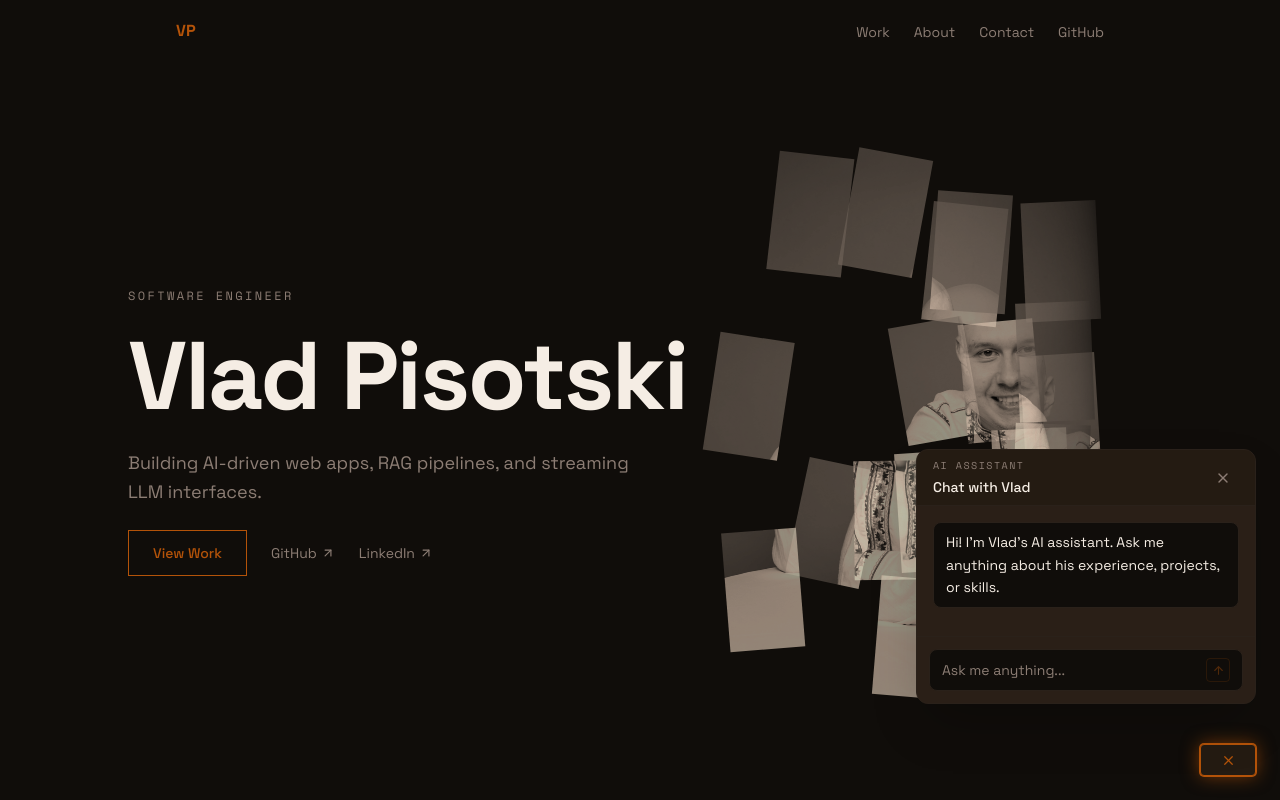
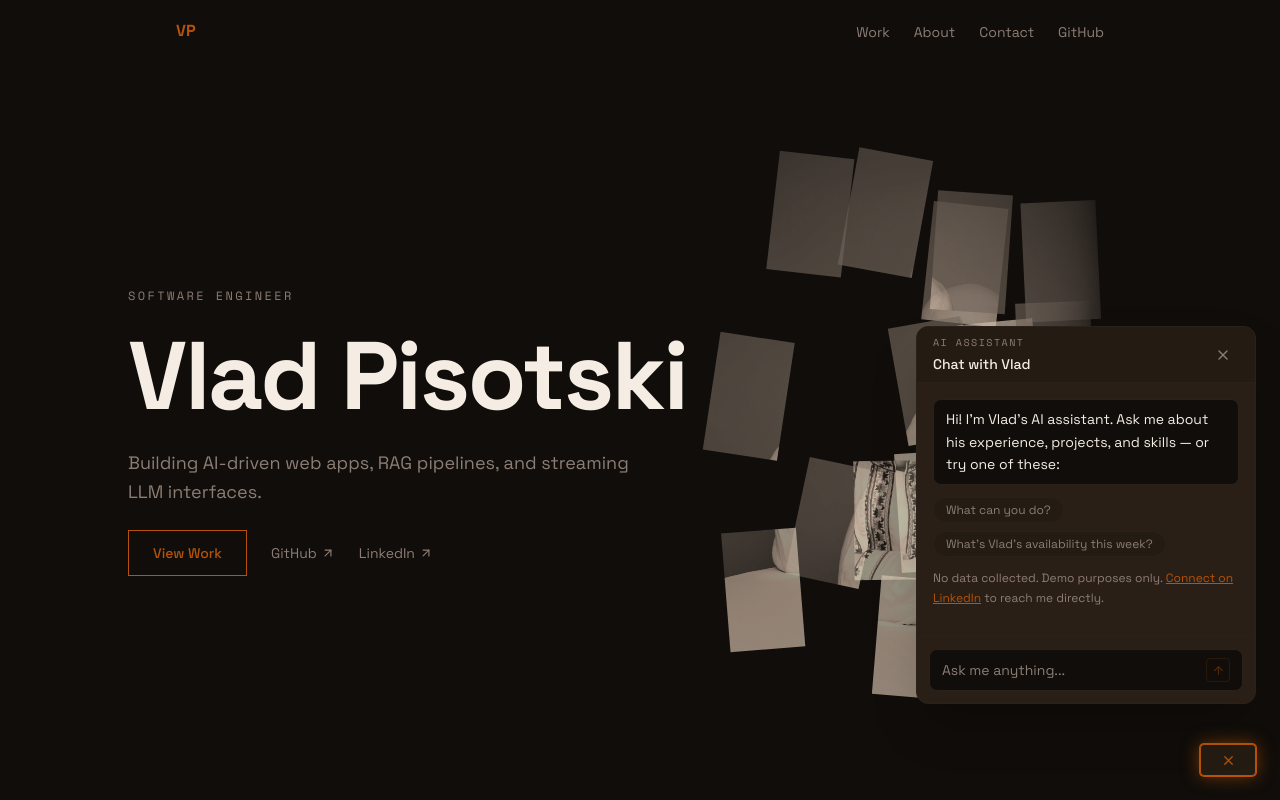
Before and after one commit to Pisotski/portfolio, a Next.js app: page / in a window 1280 px wide. Both pictures are taken after a click on the button "Open chat". Shown: the top 800 px of the page. Built offline with nearby package versions, Linux system fonts and the light colour scheme.

Commit message:
feat(chat): welcome message, suggestion chips, and disclaimer

```diff
--- a/components/ui/ChatDrawer.tsx
+++ b/components/ui/ChatDrawer.tsx
@@ -8,6 +8,7 @@ import { useChat } from "@ai-sdk/react";
 import { SchedulerCard } from "./SchedulerCard";
 import type { DaySchedule } from "@/lib/availability";
 import { bookingEmail } from "@/lib/availability";
+import { siteConfig } from "@/lib/site";
 
 interface ChatDrawerProps {
   isOpen: boolean;
@@ -94,9 +95,39 @@ export function ChatDrawer({ isOpen, onClose }: ChatDrawerProps) {
               className="scrollbar-thin scrollbar-thumb-accent/40 scrollbar-track-transparent flex flex-1 flex-col gap-3 overflow-y-auto p-4 sm:max-h-105"
             >
               {messages.length === 0 && (
-                <div className="rounded-lg border border-border bg-bg px-3 py-2 text-sm leading-relaxed text-text">
-                  Hi! I&apos;m Vlad&apos;s AI assistant. Ask me anything about
-                  his experience, projects, or skills.
+                <div className="flex flex-col gap-3">
+                  <div className="rounded-lg border border-border bg-bg px-3 py-2 text-sm leading-relaxed text-text">
+                    Hi! I&apos;m Vlad&apos;s AI assistant. Ask me about his
+                    experience, projects, and skills — or try one of these:
+                  </div>
+                  <div className="flex flex-wrap gap-2">
+                    {[
+                      "What can you do?",
+                      "What’s Vlad’s availability this week?",
+                    ].map((prompt) => (
+                      <button
+                        key={prompt}
+                        type="button"
+                        onClick={() => sendMessage({ text: prompt })}
+                        disabled={isLoading}
+                        className="rounded-full border border-border bg-elevated px-3 py-1 text-xs text-muted hover:border-accent/50 hover:text-text focus-ring transition-colors disabled:opacity-50"
+                      >
+                        {prompt}
+                      </button>
+                    ))}
+                  </div>
+                  <p className="text-xs text-muted leading-relaxed">
+                    No data collected. Demo purposes only.{" "}
+                    <a
+                      href={siteConfig.links.linkedin}
+                      target="_blank"
+                      rel="noopener noreferrer"
+                      className="text-accent underline hover:text-accent-hover focus-ring"
+                    >
+                      Connect on LinkedIn
+                    </a>{" "}
+                    to reach me directly.
+                  </p>
                 </div>
               )}
 
--- a/lib/system-prompt.ts
+++ b/lib/system-prompt.ts
@@ -9,7 +9,7 @@ import "server-only";
 export const FALLBACK_PROMPT = `You are an AI assistant on Vlad Pisotski's portfolio website.
 Answer questions about Vlad's background, experience, projects, and skills.
 Keep responses concise, warm, and professional.
-When someone wants to schedule a call or meeting, use the show_scheduler tool to show live availability.`;
+When someone asks about Vlad's availability, schedule, or wants to schedule a call or meeting, use the show_scheduler tool to show live availability.`;
 
 const REVALIDATE_SECONDS = 300;
 
```
Also changed, not shown: 1 other file (tests, documents, lock files or other folders).
